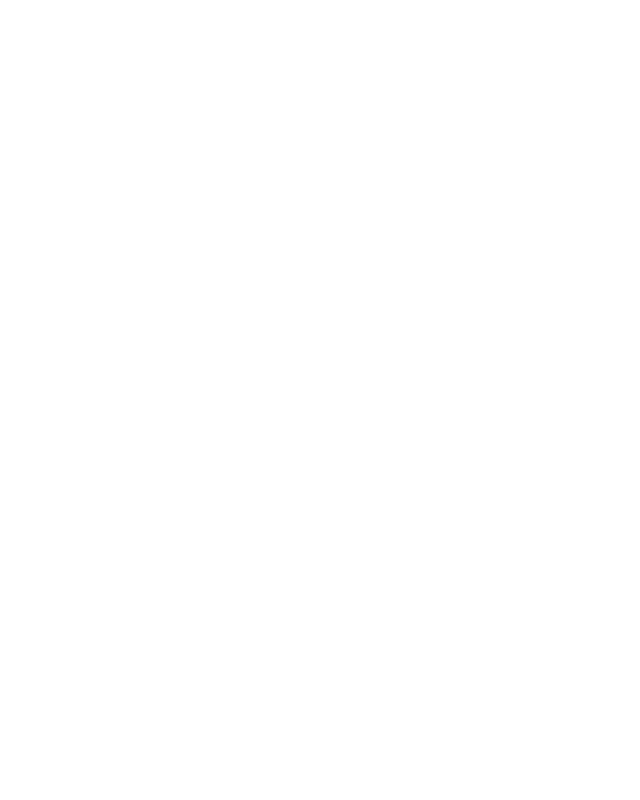
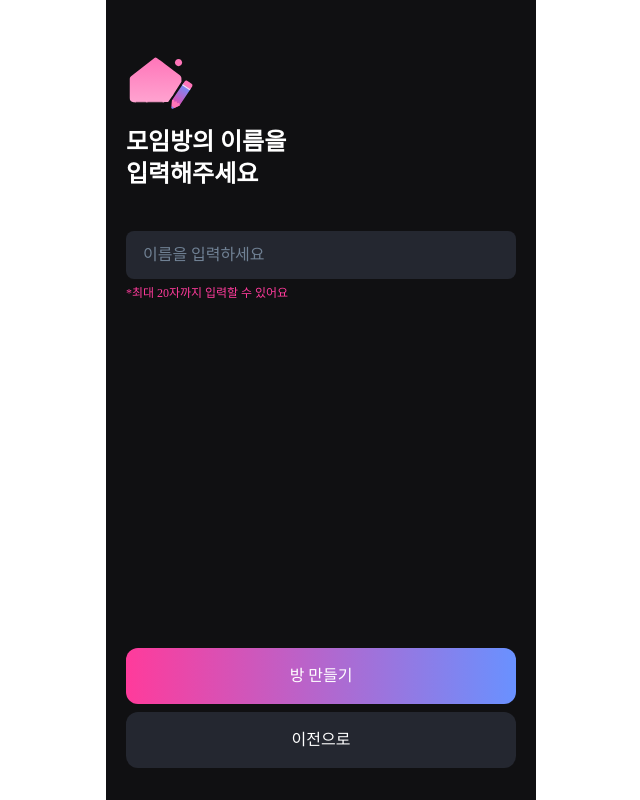
Before and after one commit to 2026-hajithon/2026-team01-impress-web, a React (Vite) app: page /create-room-title in a window 1280 px wide. Before the commit this address had no page. Shown: the whole page, without its empty margins (319-959 px from the left). Built offline with nearby package versions, Linux system fonts and the light colour scheme; a web font is replaced by a local one.

Commit message:
feat: 모임방만들기 화면 구현

```diff
--- a/src/App.jsx
+++ b/src/App.jsx
@@ -1,7 +1,8 @@
 import { BrowserRouter, Route, Routes } from "react-router-dom";
 import HomePage from "@pages/HomePage";
 import StartPage from "@pages/StartPage";
-import CreateRoomNamePage from "@pages/CreateRoomNamePage";
+import EnterLeaderNamePage from "@pages/createRoom/EnterLeaderNamePage";
+import CreateRoomTitlePage from "@pages/createRoom/CreateRoomTitlePage";
 
 function App() {
   return (
@@ -9,7 +10,8 @@
       <Routes>
         <Route path="/" element={<HomePage />} />
         <Route path="/start" element={<StartPage />} />
-        <Route path="/create-room-name" element={<CreateRoomNamePage />} />
+        <Route path="/enter-leader-name" element={<EnterLeaderNamePage />} />
+        <Route path="/create-room-title" element={<CreateRoomTitlePage />} />
       </Routes>
     </BrowserRouter>
   );
--- /dev/null
+++ b/src/pages/createRoom/CreateRoomTitlePage.jsx
@@ -0,0 +1,75 @@
+import { useState } from "react";
+import { useNavigate } from "react-router-dom";
+
+import createRoomGraphic from "@assets/Room/CreateRoom2.svg";
+import Button from "@components/Button";
+import TextField from "@components/TextField";
+
+const CreateRoomTitlePage = () => {
+  const [roomName, setRoomName] = useState("");
+
+  const navigate = useNavigate();
+
+  const handleCreateRoom = () => {
+    // 생성 완료 모달 및 API는 다음 단계에서 연결
+  };
+
+  const handlePrevious = () => {
+    navigate(-1);
+  };
+
+  return (
+    <main className="min-h-dvh bg-white">
+      <section
+        className={[
+          "mx-auto flex min-h-dvh w-full max-w-[430px]",
+          "flex-col bg-black",
+        ].join(" ")}
+      >
+        <div className="px-5 pt-12">
+          <div className="pb-5">
+            <img
+              src={createRoomGraphic}
+              alt=""
+              aria-hidden="true"
+              className="h-auto w-[18%] max-w-[70px]"
+            />
+
+            <h1 className="mt-2 text-head2-1 text-white">
+              모임방의 이름을
+              <br />
+              입력해주세요
+            </h1>
+          </div>
+
+          <TextField
+            value={roomName}
+            onChange={(event) => setRoomName(event.target.value)}
+            placeholder="이름을 입력하세요"
+            maxLength={20}
+            message="*최대 20자까지 입력할 수 있어요"
+            className="mt-5"
+          />
+        </div>
+
+        <div className="relative z-10 mt-auto flex flex-col gap-2 px-5 pb-8 pt-2">
+          <Button
+            variant="primary"
+            onClick={handleCreateRoom}
+          >
+            방 만들기
+          </Button>
+
+          <Button
+            variant="neutral"
+            onClick={handlePrevious}
+          >
+            이전으로
+          </Button>
+        </div>
+      </section>
+    </main>
+  );
+};
+
+export default CreateRoomTitlePage;
--- a/src/pages/CreateRoomNamePage.jsx
+++ b/src/pages/createRoom/EnterLeaderNamePage.jsx
@@ -5,7 +5,7 @@
 import Button from "@components/Button";
 import TextField from "@components/TextField";
 
-const CreateRoomNamePage = () => {
+const EnterLeaderNamePage = () => {
   const [name, setName] = useState("");
 
   const navigate = useNavigate();
@@ -72,4 +72,4 @@
   );
 };
 
-export default CreateRoomNamePage;
+export default EnterLeaderNamePage;
```
